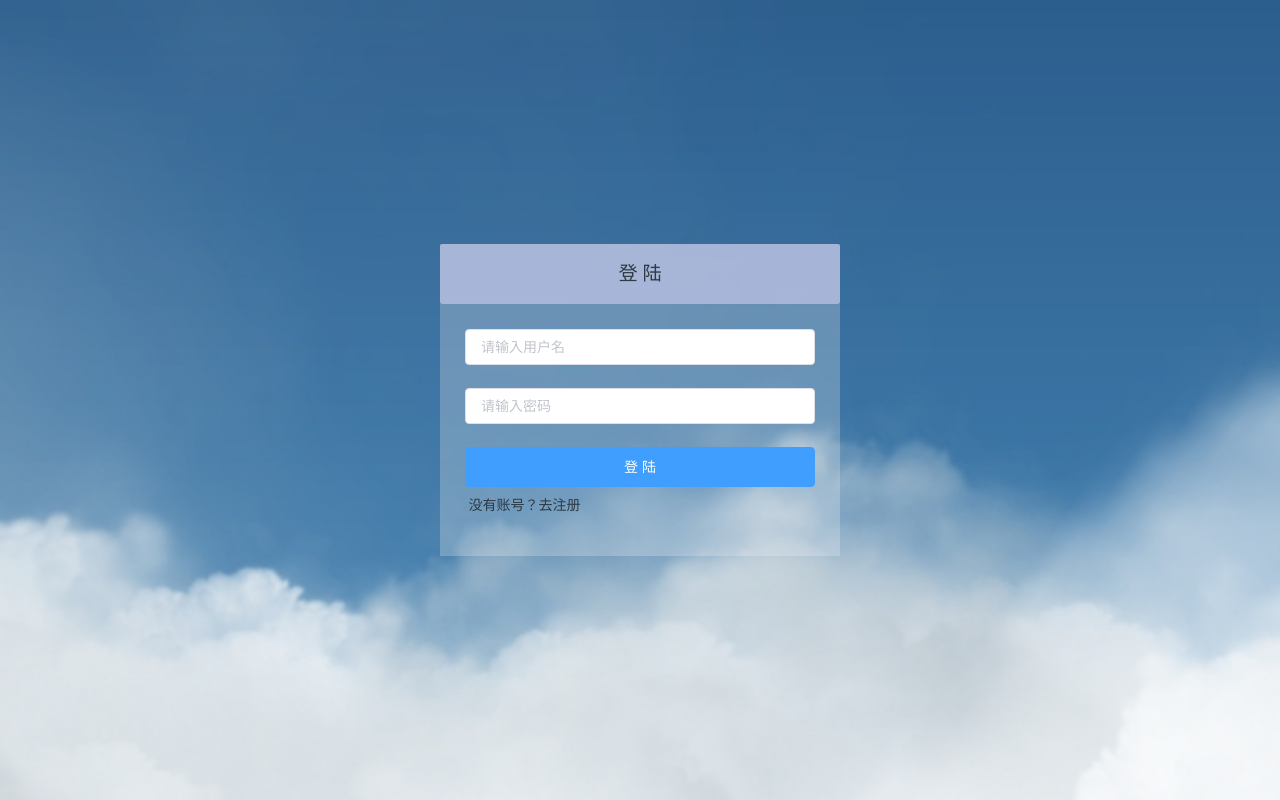
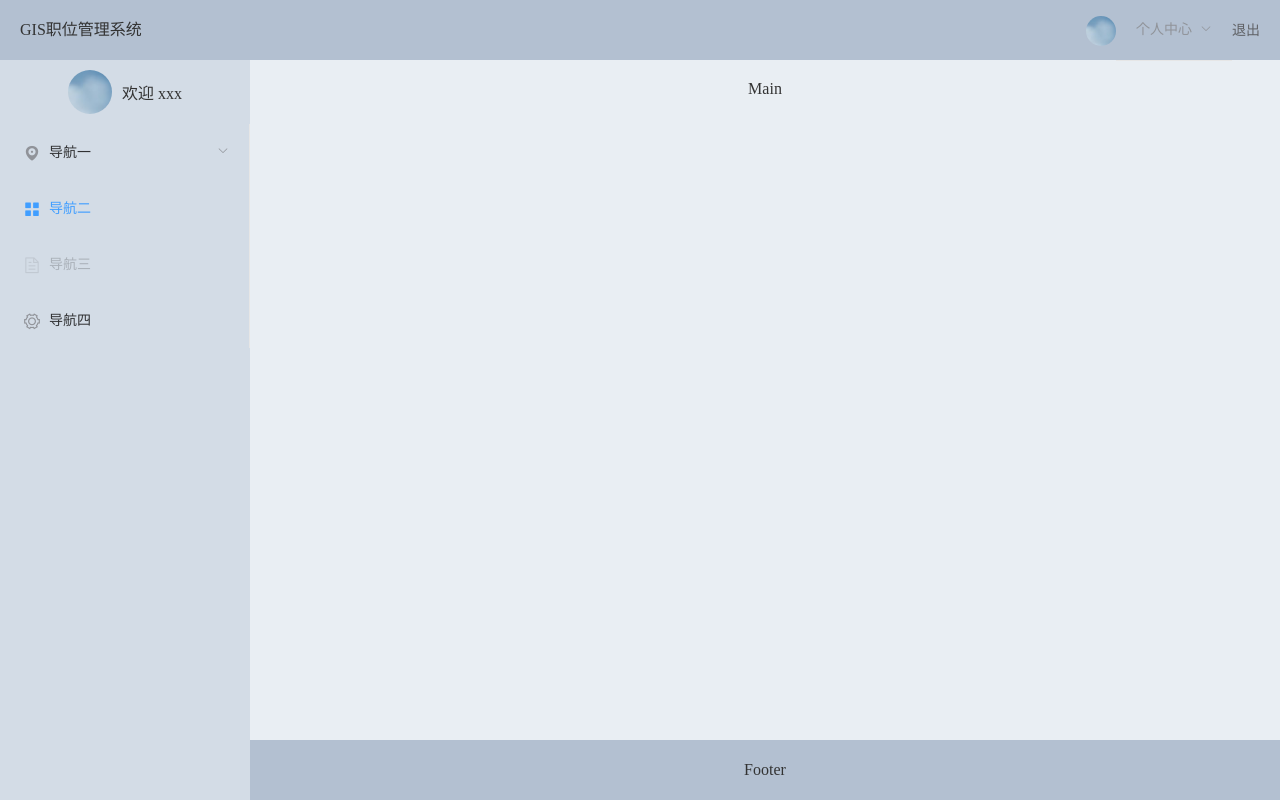
Before and after one commit to prohedure/big-event, a Vue app: page /#/ in a window 1280 px wide. Before the commit this address led to /#/login. Built offline with nearby package versions, Linux system fonts and the light colour scheme.

Commit message:
登陆跳转,主页布局

```diff
--- a/src/router/index.js
+++ b/src/router/index.js
@@ -5,7 +5,7 @@ Vue.use(VueRouter)
 
 const routes = [
   // 懒加载
-  { path: '/', redirect: '/login' },
+  { path: '/', component: () => import('@/views/Layout/index.vue') },
   { path: '/login', component: () => import('@/views/Login/index.vue') },
 
   { path: '/reg', component: () => import('@/views/Register/index.vue') }
--- /dev/null
+++ b/src/views/Layout/index.vue
@@ -0,0 +1,155 @@
+<template>
+  <el-container>
+    <!-- 头部 -->
+    <el-header>
+      <div class="title">GIS职位管理系统</div>
+      <div class="nav">
+        <img src="@/assets/images/cloudHead.jpg" alt="" />
+        <el-menu
+          :default-active="activeIndex"
+          class="el-menu-demo"
+          mode="horizontal"
+        >
+          <el-submenu index="1">
+            <template slot="title"> 个人中心</template>
+            <el-menu-item index="2-1">选项1</el-menu-item>
+            <el-menu-item index="2-2">选项2</el-menu-item>
+            <el-menu-item index="2-3">选项3</el-menu-item>
+          </el-submenu></el-menu
+        >
+        <el-link :underline="false">退出</el-link>
+      </div>
+    </el-header>
+
+    <!-- 身体 -->
+    <el-container>
+      <!-- 侧边导航 -->
+      <el-aside class="aside-nav" width="250px">
+        <div class="welcome">
+          <img src="@/assets/images/cloudHead.jpg" alt="" />
+          <span>欢迎 xxx</span>
+        </div>
+        <!-- 侧边导航 -->
+
+        <el-menu
+          default-active="2"
+          class="el-menu-vertical-demo"
+          background-color="rgba(0,0,0,0)"
+        >
+          <el-submenu index="1">
+            <template slot="title">
+              <i class="el-icon-location"></i>
+              <span>导航一</span>
+            </template>
+            <el-menu-item-group>
+              <template slot="title">分组一</template>
+              <el-menu-item index="1-1">选项1</el-menu-item>
+              <el-menu-item index="1-2">选项2</el-menu-item>
+            </el-menu-item-group>
+            <el-menu-item-group title="分组2">
+              <el-menu-item index="1-3">选项3</el-menu-item>
+            </el-menu-item-group>
+            <el-submenu index="1-4">
+              <template slot="title">选项4</template>
+              <el-menu-item index="1-4-1">选项1</el-menu-item>
+            </el-submenu>
+          </el-submenu>
+          <el-menu-item index="2">
+            <i class="el-icon-menu"></i>
+            <span slot="title">导航二</span>
+          </el-menu-item>
+          <el-menu-item index="3" disabled>
+            <i class="el-icon-document"></i>
+            <span slot="title">导航三</span>
+          </el-menu-item>
+          <el-menu-item index="4">
+            <i class="el-icon-setting"></i>
+            <span slot="title">导航四</span>
+          </el-menu-item>
+        </el-menu>
+      </el-aside>
+      <!-- 主体 -->
+      <el-container>
+        <el-main>Main</el-main>
+        <el-footer>Footer</el-footer>
+      </el-container>
+    </el-container>
+  </el-container>
+</template>
+
+<script>
+export default {
+  name: 'Layout',
+  data() {
+    return {
+      activeIndex: '1'
+    }
+  }
+}
+</script>
+
+<style lang="less" scoped>
+.el-header,
+.el-footer {
+  background-color: #b3c0d1;
+  color: #333;
+  text-align: center;
+  line-height: 60px;
+}
+
+.el-aside {
+  overflow: hidden;
+  background-color: #d3dce6;
+  color: #333;
+}
+
+.el-main {
+  background-color: #e9eef3;
+  color: #333;
+  text-align: center;
+}
+
+body > .el-container {
+  height: 100%;
+  margin-bottom: 40px;
+}
+
+.title {
+  float: left;
+}
+.el-header {
+  .nav {
+    float: right;
+    display: flex;
+    flex-direction: row;
+    align-items: center;
+
+    img {
+      width: 30px;
+      height: 30px;
+      border-radius: 200px;
+    }
+    .el-menu {
+      background-color: rgba(0, 0, 0, 0);
+    }
+    .el-menu--horizontal > .el-submenu .el-submenu__title {
+      color: black;
+    }
+  }
+}
+
+.aside-nav {
+  .welcome {
+    padding: 10px;
+    display: flex;
+    justify-content: center;
+    align-items: center;
+    img {
+      width: 44px;
+      height: 44px;
+      border-radius: 200px;
+      margin-right: 10px;
+    }
+  }
+}
+</style>
--- a/src/views/Login/index.vue
+++ b/src/views/Login/index.vue
@@ -81,7 +81,11 @@ export default {
           // 成功登陆
           this.$message.success(res.message)
 
+          // 存token
           this.updateToken(res.token)
+
+          // 跳转主页
+          this.$router.push('/')
         } else {
           return false
         }
```
Also changed, not shown: src/assets/images/cloudHead.jpg (added).
